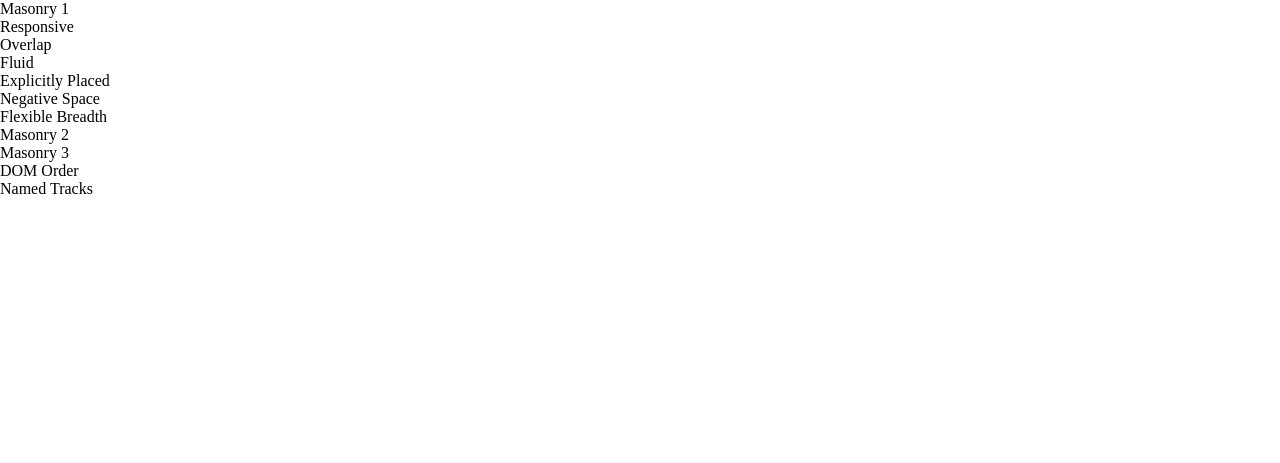
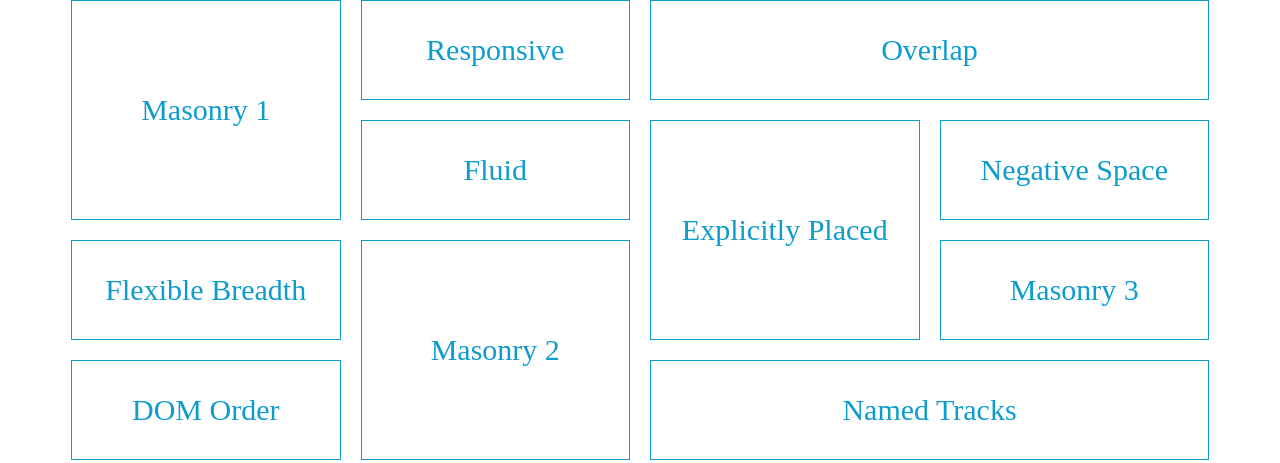
Before and after one commit to D-Bibileishvili/front27-homework9, a plain HTML site: page index.html in a window 1280 px wide. Drawn offline with Linux system fonts and the light colour scheme.

Commit message:
add style

```diff
--- a/css/style.css
+++ b/css/style.css
@@ -7,7 +7,7 @@
 .container {
   max-width: 1170px;
   margin: auto;
-  pad: 0 16px;
+  padding: 0 16px;
 }
 img {
   width: 100%;
@@ -19,3 +19,73 @@ ul {
 a {
   text-decoration: none;
 }
+
+.box {
+  width: 100%;
+  /* height: 200px; */
+  background-color: white;
+  border: 1px solid;
+  font-size: 30px;
+  color: rgb(13, 156, 204);
+  display: flex;
+  align-items: center;
+  justify-content: center;
+  padding: 20px;
+}
+
+.parent {
+  display: grid;
+  grid-template-columns: 1fr 1fr 1fr 1fr;
+  grid-auto-rows: minmax(100px, auto);
+  gap: 20px;
+
+  grid-template-areas:
+    "Masonry Responsive Overlap Overlap"
+    "Masonry Fluid Explicitly Negativ"
+    "Flexible Masonry2 Explicitly Masonry3"
+    "Dom Masonry2 Named Named";
+}
+
+.item-1 {
+  grid-area: Masonry;
+}
+
+.item-2 {
+  grid-area: Responsive;
+}
+
+.item-3 {
+  grid-area: Overlap;
+}
+
+.item-4 {
+  grid-area: Fluid;
+}
+
+.item-5 {
+  grid-area: Explicitly;
+}
+
+.item-6 {
+  grid-area: Negativ;
+}
+
+.item-7 {
+  grid-area: Flexible;
+}
+
+.item-8 {
+  grid-area: Masonry2;
+}
+
+.item-9 {
+  grid-area: Masonry3;
+}
+
+.item-10 {
+  grid-area: Dom;
+}
+
+.item-11 {
+  grid-area: Named;
+}
--- a/index.html
+++ b/index.html
@@ -7,6 +7,8 @@
     <link rel="stylesheet" href="css/style.css" />
   </head>
   <body>
+    <section class="container">
+      <div class="parent">
         <section class="box item-1">Masonry 1</section>
         <section class="box item-2">Responsive</section>
         <section class="box item-3">Overlap</section>
@@ -18,5 +20,7 @@
         <section class="box item-9">Masonry 3</section>
         <section class="box item-10">DOM Order</section>
         <section class="box item-11">Named Tracks</section>
+      </div>
+    </section>
   </body>
 </html>
```
Lines whose indentation alone changed are shown as unchanged.
